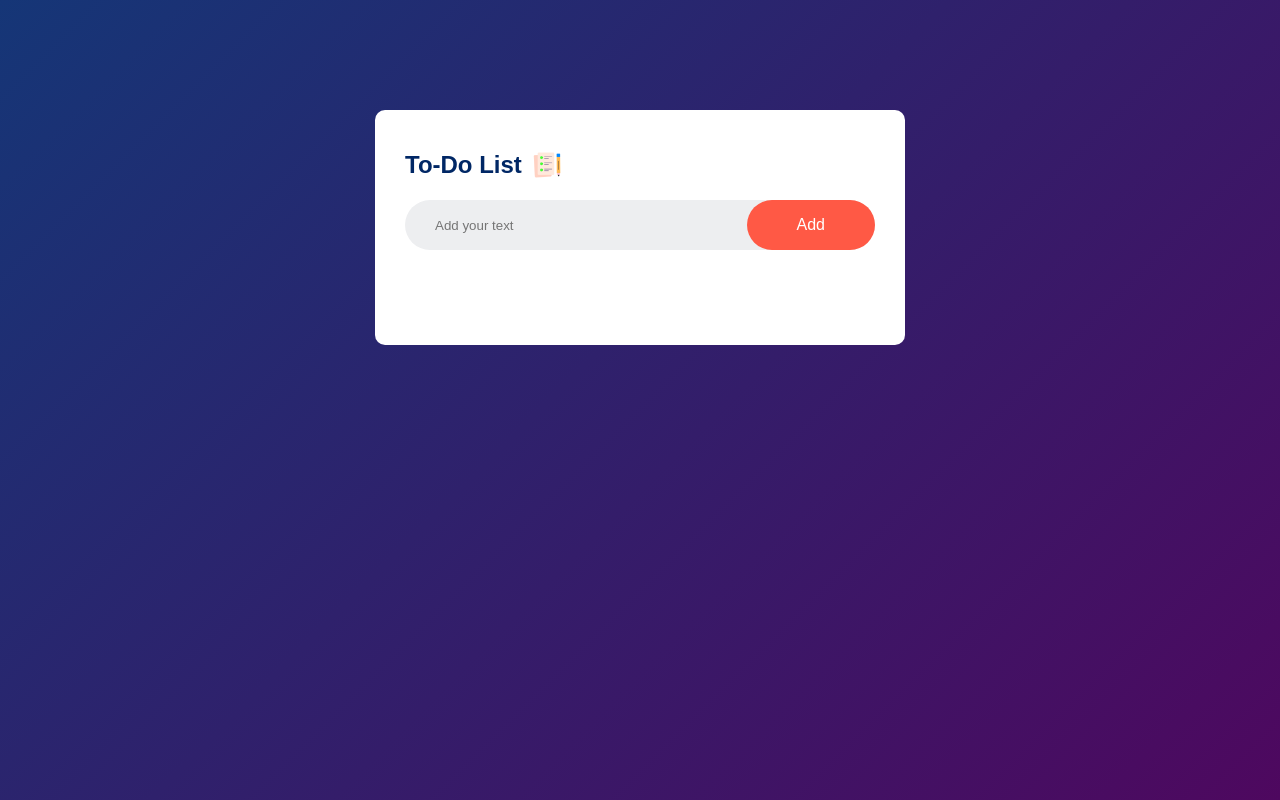
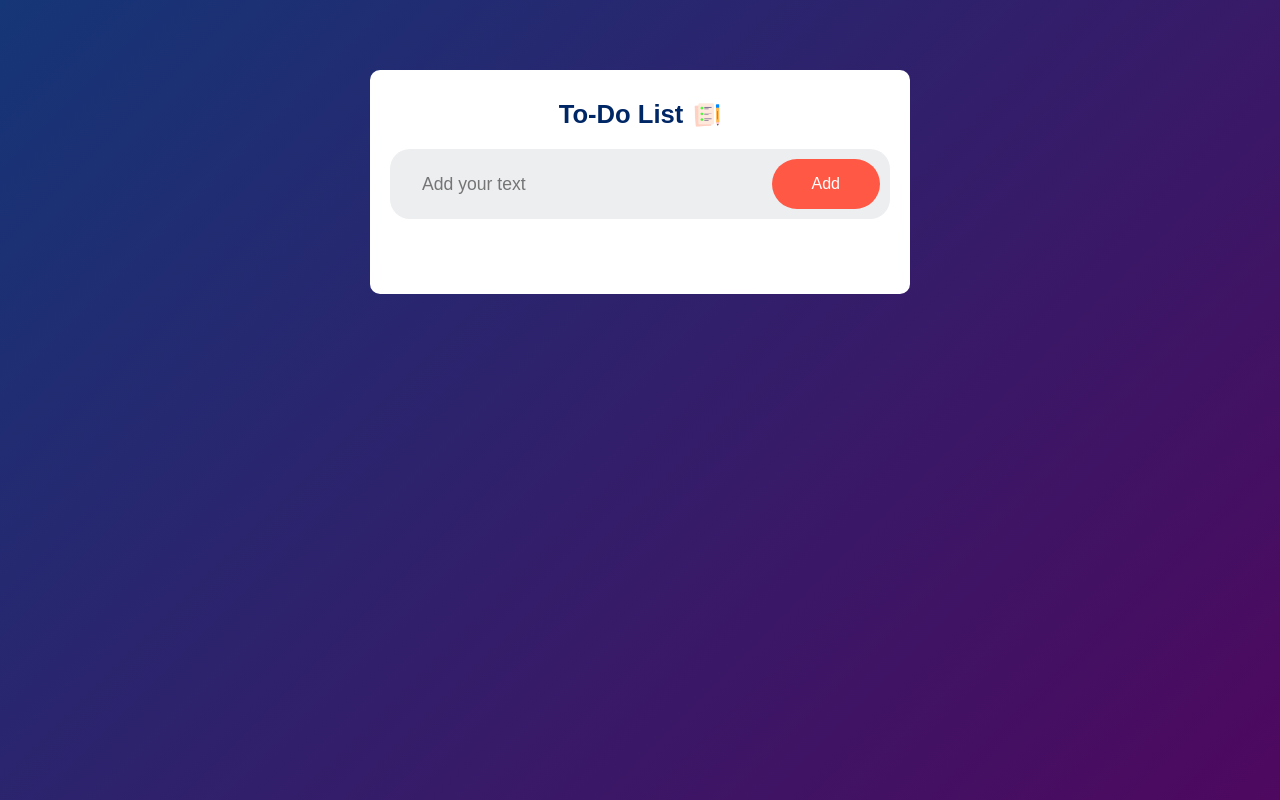
Before and after one commit to abdulrafay1712/To-Do-List, a plain HTML site: page index.html in a window 1280 px wide. Drawn offline with Linux system fonts and the light colour scheme; files whose address does not match are found by name.

Commit message:
Update style.css

```diff
--- a/style.css
+++ b/style.css
@@ -1,100 +1,116 @@
-*{
+* {
     margin: 0;
     padding: 0;
     font-family: 'Poppins', sans-serif;
     box-sizing: border-box;
 }
-.container{
+
+.container {
     width: 100%;
     min-height: 100vh;
-    background: linear-gradient(135deg, #153677,#4e085f);
+    background: linear-gradient(135deg, #153677, #4e085f);
     padding: 10px;
 }
-.todo-app{
-    width: 530px;
-    max-width: 540px;
+
+.todo-app {
+    width: 100%;
+    max-width: 540px;   /* Desktop limit */
     background: white;
-    margin: 100px auto 20px;
-    padding: 40px 30px 70px;
+    margin: 60px auto 20px;
+    padding: 30px 20px 50px;
     border-radius: 10px;
+}
 
-
-}
-.todo-app h2{
+.todo-app h2 {
     color: #002765;
     display: flex;
     align-items: center;
+    justify-content: center;
     margin-bottom: 20px;
+    font-size: 1.6rem;
+    text-align: center;
 }
-.todo-app h2 img{
-    width: 30px;
+
+.todo-app h2 img {
+    width: 28px;
     margin-left: 10px;
 }
-.row{
+
+/* ✅ Default (Mobile-first) */
+.row {
     display: flex;
-    align-items: center;
-    justify-content: space-between;
+    flex-direction: column;   /* Mobile pe stack */
+    align-items: stretch;
     background: #edeef0;
-    border-radius: 30px;
-    padding-left: 20px;
+    border-radius: 20px;
+    padding: 10px;
     margin-bottom: 25px;
+    gap: 10px;
+}
 
-
-}
-input{
-
-    flex: 1;
+input {
+    width: 100%;
     border: none;
     outline: none;
     background: transparent;
-    padding: 10px;
+    padding: 12px;
+    font-size: 1rem;
 }
-button{
-     border: none;
+
+button {
+    border: none;
     outline: none;
-    padding: 16px 50px;
+    width: 100%;  /* Mobile pe full width */
+    padding: 14px;
     background: #ff5945;
     color: #fff;
-    font-size: 16px;
+    font-size: 1rem;
     cursor: pointer;
     border-radius: 40px;
+    transition: 0.3s ease;
+}
 
+button:hover {
+    background: #e04a3a;
 }
-ul li{
+
+/* ✅ Task list */
+ul li {
     list-style: none;
-    font-size: 17px;
+    font-size: 1rem;
     padding: 12px 8px 12px 50px;
     user-select: none;
     cursor: pointer;
     position: relative;
+    word-wrap: break-word;
+}
 
-}
-ul li::before{
+ul li::before {
     content: '';
     position: absolute;
     height: 28px;
     width: 28px;
     border-radius: 50%;
-    background-image: url(./Img/unchecked.png);
+    background-image: url(./unchecked.png);
     background-size: cover;
     background-position: center;
     top: 12px;
     left: 8px;
+}
 
-
-}
-ul li.checked{
+ul li.checked {
     color: #555;
     text-decoration: line-through;
 }
-ul li.checked::before{
-    background-image: url(./Img/checked.png);
 
+ul li.checked::before {
+    background-image: url(./checked.png);
 }
-ul li span{
+
+ul li span {
     position: absolute;
     right: 0;
-    top:5px;
+    top: 5px;
     height: 40px;
     width: 40px;
     font-size: 22px;
@@ -102,10 +118,32 @@ ul li span{
     line-height: 40px;
     text-align: center;
     border-radius: 50%;
+    cursor: pointer;
+    transition: 0.3s;
+}
 
+ul li span:hover {
+    background: #edeef0;
+}
 
+/* ✅ Tablet & Desktop */
+@media (min-width: 768px) {
+    .row {
+        flex-direction: row;   /* Tablet+ pe input aur button ek line me */
+        align-items: center;
+        padding-left: 20px;
+        gap: 0;
+    }
+
+    input {
+        flex: 1;
+        font-size: 1.1rem;
+        margin-bottom: 0;
+    }
+
+    button {
+        width: auto;  /* Row me apni width lega */
+        padding: 16px 40px;
+        font-size: 1rem;
+    }
 }
-ul li span:hover{
-    background: #edeef0;
-
-}
```
